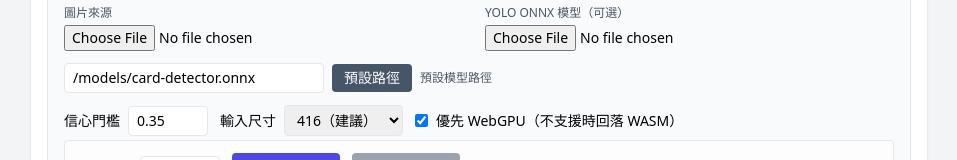
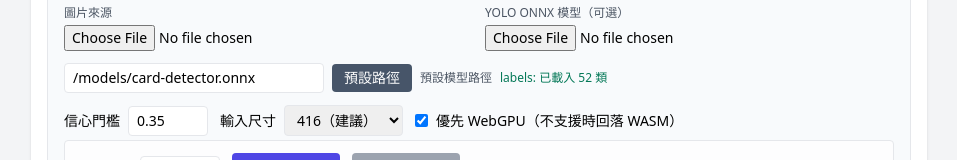
Before and after one commit to NakiriYuuzu/PokerCalculator, a React (Vite) app: page / in a window 1280 px wide. Shown: the part 308-468 px from the top of the page, without its empty margins (161-1118 px from the left). Built offline with nearby package versions, Linux system fonts and the light colour scheme; the HTML template or start-up script is replaced by a standard one.

Commit message:
fix(yolo): refresh detector cache when labels load for auto-fill

```diff
--- a/src/components/CardBatchExtractor.jsx
+++ b/src/components/CardBatchExtractor.jsx
@@ -113,6 +113,10 @@ const CardBatchExtractor = ({ cardOptions, onImportCards, remainingSlots }) => {
 
     const canImport = detectedItems.some(item => !!item.card)
     const cardValueSet = useMemo(() => new Set(cardOptions), [cardOptions])
+    const classNamesVersion = useMemo(() => {
+        const keys = Object.keys(classNamesMap)
+        return `${keys.length}:${keys[0] || ''}`
+    }, [classNamesMap])
 
     useEffect(() => {
         realtimeFpsRef.current = Math.max(1, realtimeFps)
@@ -171,6 +175,8 @@ const CardBatchExtractor = ({ cardOptions, onImportCards, remainingSlots }) => {
                 setClassNamesMap(json || {})
             } catch {
                 setClassNamesMap({})
+            } finally {
+                detectorCacheRef.current = { key: null, pipeline: null }
             }
         }
 
@@ -285,7 +291,8 @@ const CardBatchExtractor = ({ cardOptions, onImportCards, remainingSlots }) => {
             preferWebGPU,
             confidenceThreshold,
             yoloInputSize,
-            maxDetections
+            maxDetections,
+            classNamesVersion
         ].join('|')
 
         if (detectorCacheRef.current.key === cacheKey && detectorCacheRef.current.pipeline) {
@@ -312,7 +319,7 @@ const CardBatchExtractor = ({ cardOptions, onImportCards, remainingSlots }) => {
         }
 
         return pipeline
-    }, [classNamesMap, preferWebGPU, yoloConfidence, yoloInputSize, yoloModelUrl])
+    }, [classNamesMap, classNamesVersion, preferWebGPU, yoloConfidence, yoloInputSize, yoloModelUrl])
 
     const draw = () => {
         const canvas = canvasRef.current
@@ -728,6 +735,9 @@ const CardBatchExtractor = ({ cardOptions, onImportCards, remainingSlots }) => {
                     預設路徑
                 </button>
                 <span className="text-xs text-gray-600">{yoloModelLabel}</span>
+                <span className={`text-xs ${Object.keys(classNamesMap).length > 0 ? 'text-emerald-700' : 'text-amber-700'}`}>
+                    labels: {Object.keys(classNamesMap).length > 0 ? `已載入 ${Object.keys(classNamesMap).length} 類` : '未載入（將無法自動帶入）'}
+                </span>
             </div>
 
             <div className="flex flex-wrap items-center gap-3 mb-1 text-sm">
```
